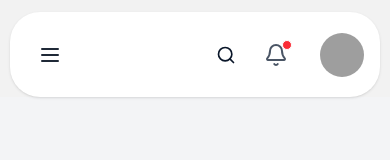
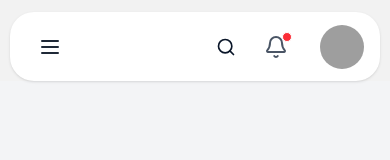
Before and after one commit to murodil01/admin, a React (Vite) app: page / in a window 390 px wide. Shown: the top 160 px of the page. Built offline with nearby package versions, Linux system fonts and the light colour scheme; sample sign-in values are in the browser's storage; grey boxes are pictures that could not be loaded.

Commit message:
navbar mobile design changes

```diff
--- a/src/components/navbar/index.jsx
+++ b/src/components/navbar/index.jsx
@@ -48,8 +48,8 @@ const Navbar = ({ onToggleDesktop, onToggleMobile }) => {
 
   return (
     <header
-      className="bg-white md:bg-[#F2F2F2] max-sm:mt-3 max-sm:mx-2.5 px-4 md:pl-4 md:pr-8 pb-5 pt-5 flex items-center justify-between max-w-full sticky top-0 z-40
-      shadow-sm sm:shadow-none rounded-[30px] md:rounded-none gap-5"
+      className="bg-white md:bg-[#F2F2F2] max-sm:mt-3 max-sm:mx-2.5 px-4 md:pl-4 md:pr-8 pb-3 pt-3 flex items-center justify-between max-w-full sticky top-0 z-40
+      shadow-sm sm:shadow-none rounded-[24px] md:rounded-none gap-5"
     >
       {/* Left - Menu */}
       <div className="flex items-center gap-3">
```
